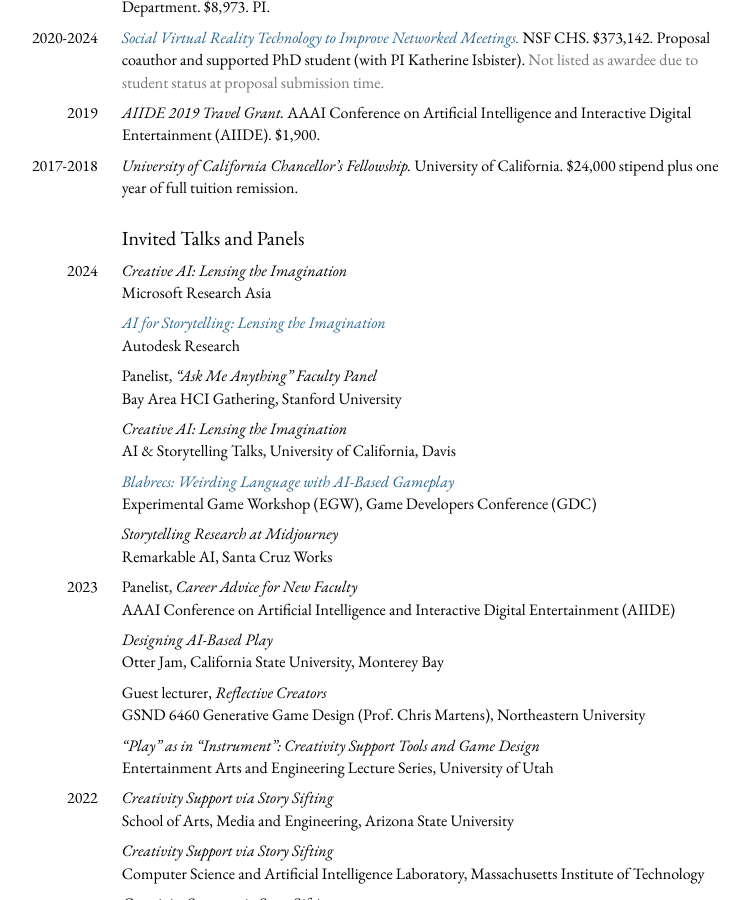
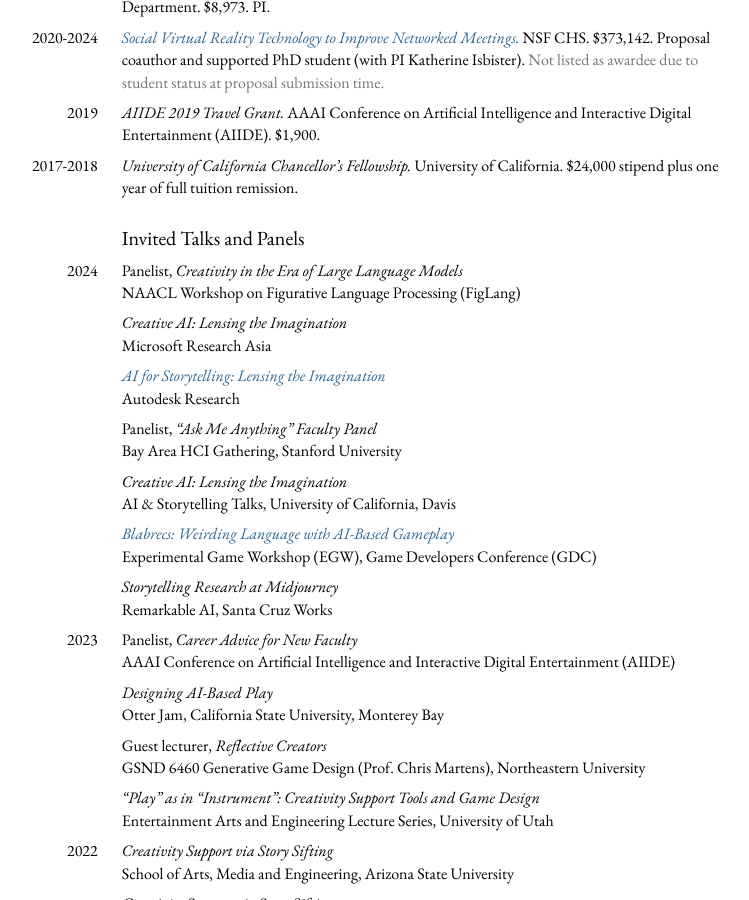
Before and after one commit to mkremins/mkremins.github.io, a Jekyll site: the page built from cv/index.html, in a window 1280 px wide and 900 px high, scrolled down 6601 px. Shown: the whole window, without its empty margins (261-1010 px from the left). Built offline with Jekyll 4.4.1, drawn with Linux system fonts in a browser that asks for light colours.

Commit message:
Add FigLang 2024 panel

```diff
--- a/_data/talks.json
+++ b/_data/talks.json
@@ -1,4 +1,13 @@
 [
+{
+  "title": "Creativity in the Era of Large Language Models",
+  "year": "2024",
+  "url": "",
+  "venue": "FigLang @ NAACL",
+  "venue_long": "NAACL Workshop on Figurative Language Processing (FigLang)",
+  "type": "panel",
+  "note": "invited"
+},
 {
   "title": "Creative AI: Lensing the Imagination",
   "year": "2024",
```
